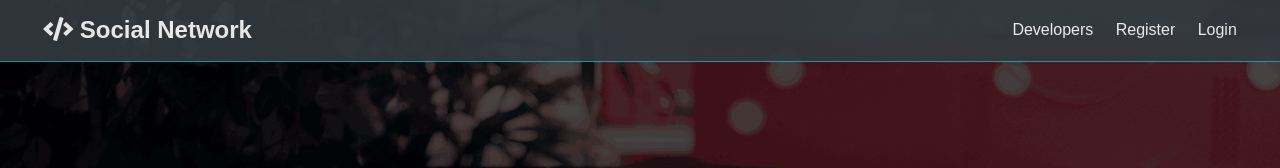
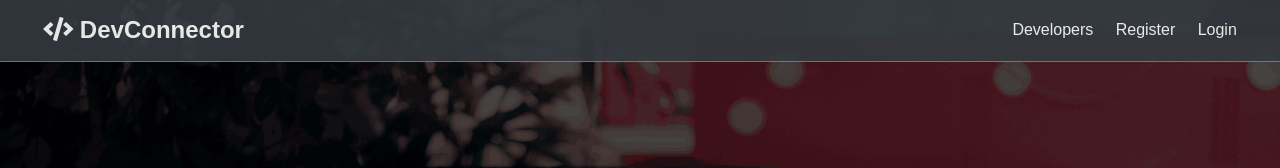
Before and after one commit to saifular/SocialNetwork, a React (Create React App) app in the folder client/: page / in a window 1280 px wide. Shown: the top 168 px of the page. Built offline with nearby package versions, Linux system fonts and the light colour scheme; no server answers.

Commit message:
logout redux

```diff
--- a/client/src/App.js
+++ b/client/src/App.js
@@ -2,7 +2,6 @@
 import './App.css';
 import {BrowserRouter as Router,Route,Switch } from 'react-router-dom';
 import { Landing } from './components/layout/Landing';
-import { Navbar } from './components/layout/Navbar';
 import {Provider} from 'react-redux';
 import store from './store';
 import Register from './components/auth/Register';
@@ -10,6 +9,7 @@
 import Alert from './components/layout/Alert';
 import setAuthToken from './utils/setAuthToken';
 import {loadUser} from './actions/auth';
+import Navbar from './components/layout/Navbar';
 if(localStorage.token){
   setAuthToken(localStorage.token);
 }
--- a/client/src/components/layout/Navbar.js
+++ b/client/src/components/layout/Navbar.js
@@ -1,17 +1,66 @@
-import React from 'react'
-import {Link} from 'react-router-dom';
+import React, { Fragment } from 'react';
+import { Link } from 'react-router-dom';
+import { connect } from 'react-redux';
+import PropTypes from 'prop-types';
+import { logout } from '../../actions/auth';
 
-export const Navbar = () => {
-    return (
-        <nav className="navbar bg-dark">
-        <h1>
-          <Link to="/"> <i className="fas fa-code"></i> Social Network</Link>
-        </h1>
-        <ul>
-          <li><Link to="/profiles">Developers</Link></li>
-          <li><Link to="/register">Register</Link></li>
-          <li><Link to="/login">Login</Link></li>
-        </ul>
-      </nav>
-    )
-}
+const Navbar = ({ auth: { isAuthenticated }, logout }) => {
+  const authLinks = (
+    <ul>
+      <li>
+        <Link to="/profiles">Developers</Link>
+      </li>
+      <li>
+        <Link to="/posts">Posts</Link>
+      </li>
+      <li>
+        <Link to="/dashboard">
+          <i className="fas fa-user" />{' '}
+          <span className="hide-sm">Dashboard</span>
+        </Link>
+      </li>
+      <li>
+        <a onClick={logout} href="#!">
+          <i className="fas fa-sign-out-alt" />{' '}
+          <span className="hide-sm">Logout</span>
+        </a>
+      </li>
+    </ul>
+  );
+
+  const guestLinks = (
+    <ul>
+      <li>
+        <Link to="/profiles">Developers</Link>
+      </li>
+      <li>
+        <Link to="/register">Register</Link>
+      </li>
+      <li>
+        <Link to="/login">Login</Link>
+      </li>
+    </ul>
+  );
+
+  return (
+    <nav className="navbar bg-dark">
+      <h1>
+        <Link to="/">
+          <i className="fas fa-code" /> DevConnector
+        </Link>
+      </h1>
+      <Fragment>{isAuthenticated ? authLinks : guestLinks}</Fragment>
+    </nav>
+  );
+};
+
+Navbar.propTypes = {
+  logout: PropTypes.func.isRequired,
+  auth: PropTypes.object.isRequired
+};
+
+const mapStateToProps = (state) => ({
+  auth: state.auth
+});
+
+export default connect(mapStateToProps, { logout })(Navbar);
```
